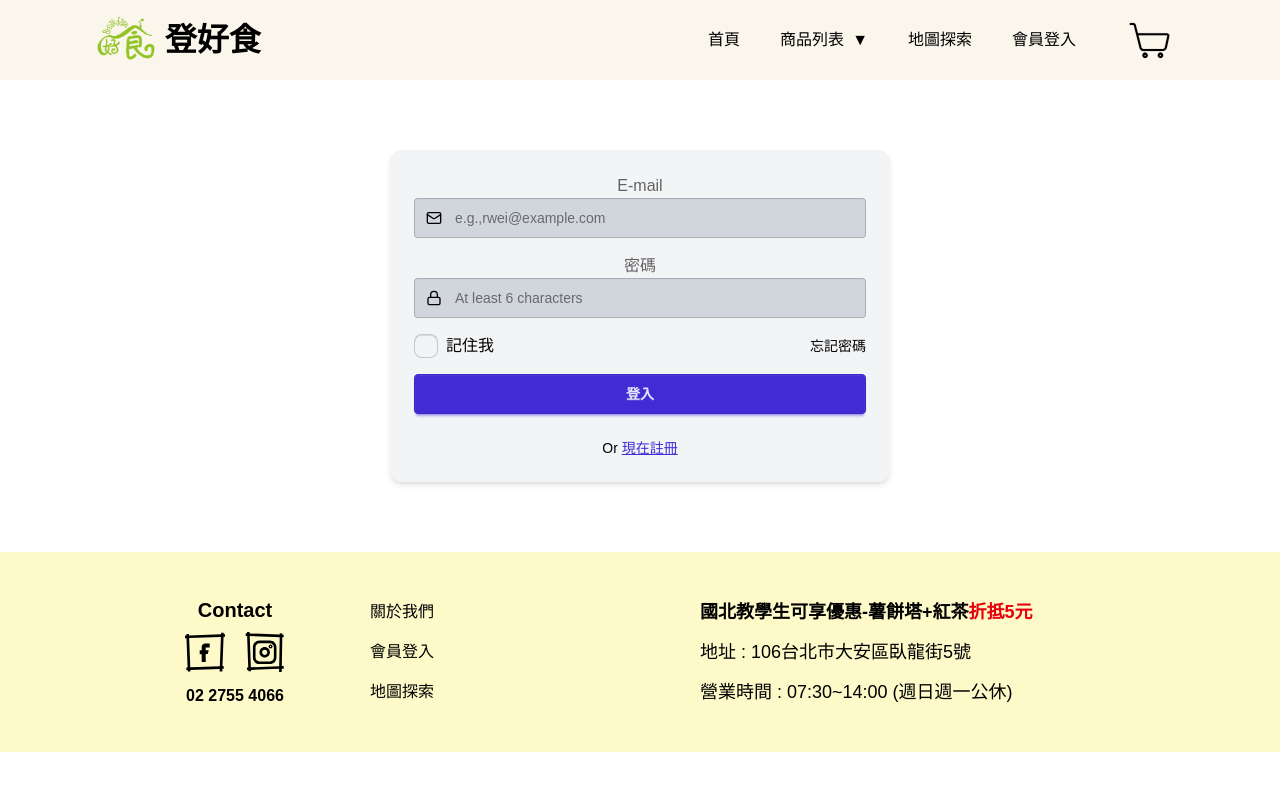
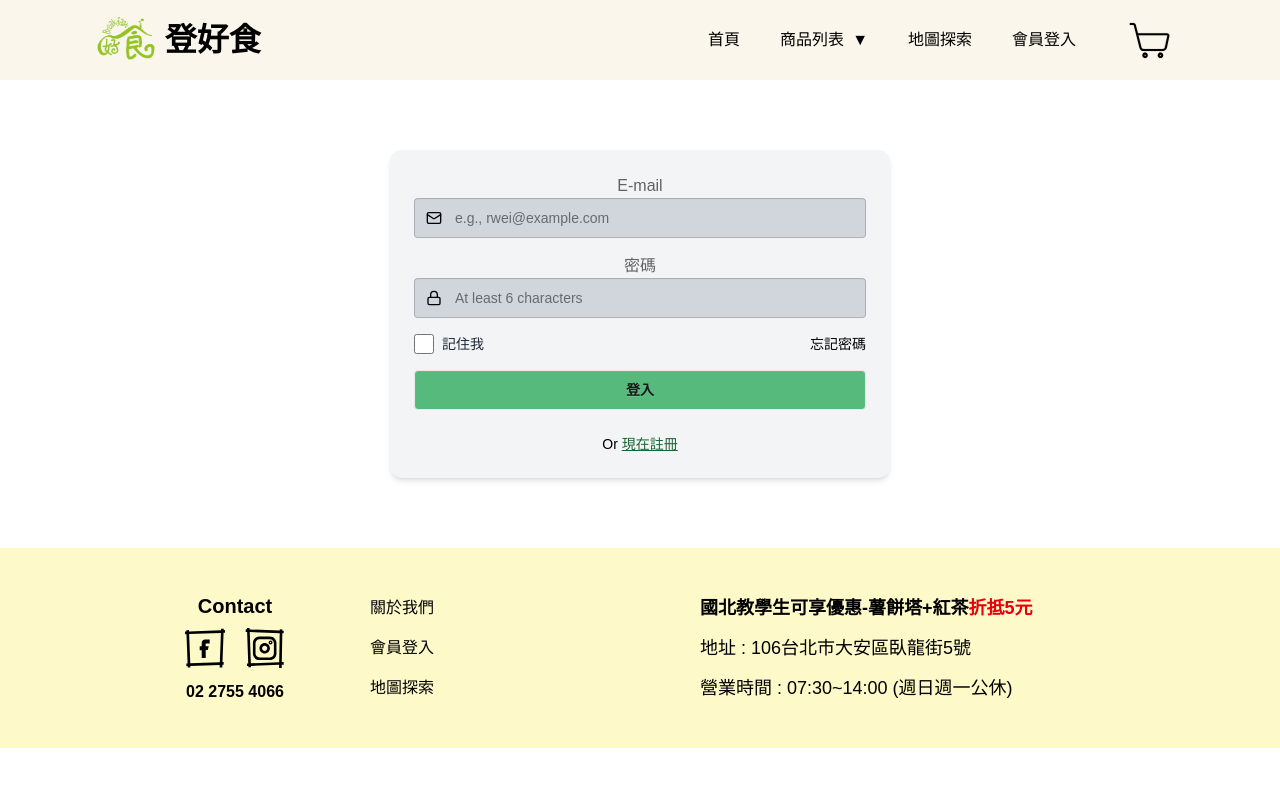
Before and after one commit to weiiiiiiiiiiii/goodfood, a React (Vite) app: page /auth/login in a window 1280 px wide. Shown: the top 790 px of the page. Built offline with nearby package versions, Linux system fonts and the light colour scheme; a web font is replaced by a local one.

Commit message:
修改一下登入介面的顏色

```diff
--- a/src/components/LoginCard.jsx
+++ b/src/components/LoginCard.jsx
@@ -1,11 +1,47 @@
-import { Link } from "react-router"
+import { auth } from "../api/firebaseConfig";
+import { signInWithEmailAndPassword } from "firebase/auth";
+import { setPersistence, browserLocalPersistence, browserSessionPersistence } from "firebase/auth"
+import { doc, getDoc } from "firebase/firestore"
+import { db } from "../api/firebaseConfig"
+
+import { useState } from "react";
+import { Link } from "react-router";
 import { Mail, Lock } from 'lucide-react';
+import { div } from "framer-motion/client";
 
-const LoginCard = ({ redirect }) =>{
-    const onFinish = () => {
+const LoginCard = ({ redirect }) => {
+    const [email, setEmail] = useState("");
+    const [password, setPassword] = useState("");
+    const [rememberMe, setRememberMe] = useState(false);
+
+    const onFinish = async (e) => {
+        e.preventDefault();
+
+        try {
+
+            //先確認登入狀態是否要記住
+            await setPersistence(
+                auth,
+                rememberMe ? browserLocalPersistence : browserSessionPersistence
+            );
+
+            //嘗試登入
+            //firebase自動把使用者資料傳回來(自動生成的uid)
+            const userCredential = await signInWithEmailAndPassword(auth, email, password);
+            const user = userCredential.user;
+
+            const userDoc = await getDoc(doc(db, "users", user.uid))
+            const userData = userDoc.data();
+
+            alert("歡迎登入~" + userData.username);
+            window.location.href = redirect || "/";
+        } catch (error) {
+            alert("登入失敗:" + error.message);
+        }
+
     };
 
-    return(
+    return (
             <form
                 onSubmit={onFinish}
                 className="bg-gray-100 p-6 mx-auto my-[70px] w-[500px] rounded-xl shadow-md space-y-4 content"
@@ -18,8 +54,10 @@ const LoginCard = ({ redirect }) =>{
                         <input
                             type="email"
                             name="email"
-                        placeholder="e.g.,rwei@example.com"
+                            placeholder="e.g., rwei@example.com"
                             className="input input-bordered w-full pl-10 bg-gray-300"
+                            value={email}
+                            onChange={(e) => setEmail(e.target.value)}
                             required
                         />
                         <Mail className="absolute left-3 top-1/2 transform -translate-y-1/2 w-4 h-4 text-current" />
@@ -35,6 +73,8 @@ const LoginCard = ({ redirect }) =>{
                             name="password"
                             placeholder="At least 6 characters"
                             className="input input-bordered w-full pl-10 bg-gray-300"
+                            value={password}
+                            onChange={(e) => setPassword(e.target.value)}
                             required
                         />
                         <Lock className="absolute left-3 top-1/2 transform -translate-y-1/2 w-4 h-4 text-current" />
@@ -44,23 +84,23 @@ const LoginCard = ({ redirect }) =>{
                     <label className="flex items-center space-x-2 cursor-pointer">
                         <input
                             type="checkbox"
-                        checked={false}
-                        onChange={e => {}}
-                        className="checkbox"
+                            checked={rememberMe}
+                            onChange={e => setRememberMe(e.target.checked)}
+                            className="w-5 h-5 rounded cursor-pointer"
                         />
-                    <span className="label-text">記住我</span>
+                        <span className="text-sm text-gray-800 font-medium">記住我</span>
                     </label>
                     <Link to="/" className="link link-hover text-sm">忘記密碼</Link>
                 </div>
                 <button
                     type="submit"
-                className="btn btn-primary w-full"
+                    className="btn bg-[#16a34a]/70 w-full "
                     disabled={false}
                 >
                     登入
                 </button>
                 <p className="text-sm mt-2">
-                Or <Link to={`/auth/register?redirect=${redirect}`} className="link link-primary">現在註冊</Link>
+                    Or <Link to={`/auth/register?redirect=${redirect}`} className="link text-[#166534]">現在註冊</Link>
                 </p>
             </form>
     );
--- a/src/components/RegisterCard.jsx
+++ b/src/components/RegisterCard.jsx
@@ -148,23 +148,23 @@ const RegisterCard = ({ redirect }) => {
                     <Lock className="absolute left-3 top-1/2 transform -translate-y-1/2 w-4 h-4 text-current" />
                 </div>
             </div>
-            <div className="flex items-center space-x-2 bg-blue-50 p-3 rounded-lg border border-blue-300">
+            <div className="flex items-center space-x-2 bg-green-100 p-3 rounded-lg border border-green-300">
                 <input
                     type="checkbox"
                     checked={formData.agreement}
                     onChange={e => setFormData({ ...formData, agreement: e.target.checked })}
-                    className="w-5 h-5 accent-blue-600 rounded focus:ring-2 focus:ring-blue-400"
+                    className="w-5 h-5 rounded cursor-pointer"
                 />
                 <span className="text-sm text-gray-800 font-medium">
-                    我已詳細閱讀 <Link to="/" className="underline text-blue-600">條款</Link>
+                    我已詳細閱讀 <Link to="/" className="underline text-[#166534]">條款</Link>
                 </span>
             </div>
 
-            <button type="submit" className="btn btn-primary w-full" disabled={false}>
+            <button type="submit" className="btn bg-[#16a34a]/70 w-full" disabled={false}>
                 註冊帳號
             </button>
             <p className="text-sm mt-2">
-                已經有帳號了? <Link to={`/auth/login?redirect=${redirect}`} className="link link-primary">登入</Link>
+                已經有帳號了? <Link to={`/auth/login?redirect=${redirect}`} className="link text-[#166534]">登入</Link>
             </p>
         </form>
     );
--- a/src/pages/AboutUs.jsx
+++ b/src/pages/AboutUs.jsx
@@ -33,7 +33,7 @@ function AboutUs() {
                                 RWeiii
                             </p>
                             <p className="pt-2">
-                                作者的話
+                                自我介紹
                             </p>
                         </div>
 
```
Lines whose indentation alone changed are shown as unchanged.
